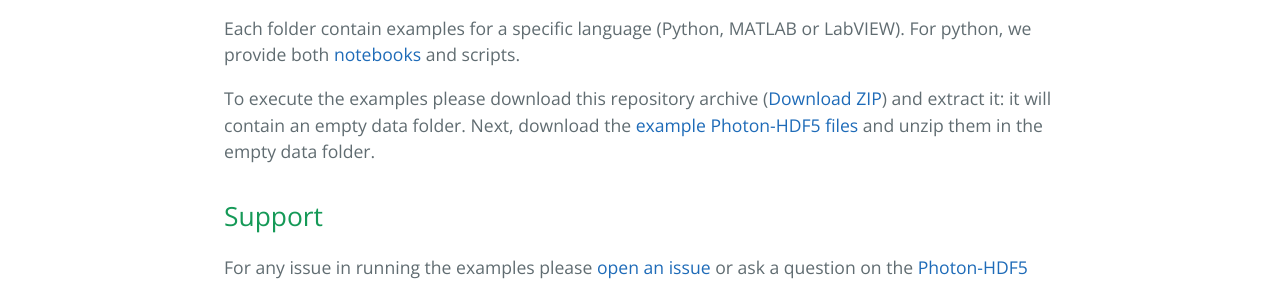
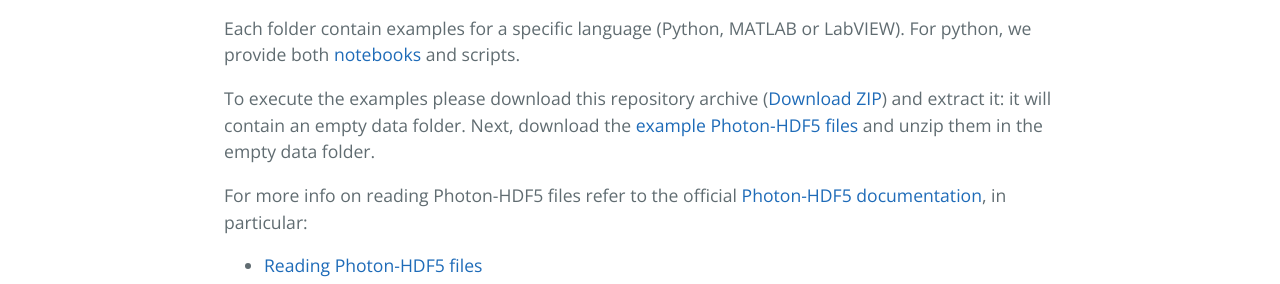
Before and after one commit to Photon-HDF5/photon_hdf5_reading_examples, a plain HTML site: page index.html in a window 1280 px wide. Shown: the part 514-798 px from the top of the page. Drawn offline with nearby package versions, Linux system fonts and the light colour scheme.

```diff
--- a/index.html
+++ b/index.html
@@ -33,6 +33,12 @@ and extract it: it will contain an empty data folder. Next, download the
 <a href="http://figshare.com/articles/Example_smFRET_data_files_in_Photon_HDF5_format/1456362">example Photon-HDF5 files</a>
 and unzip them in the empty data folder.</p>
 
+<p>For more info on reading Photon-HDF5 files refer to the official <a href="http://photon-hdf5.readthedocs.org/">Photon-HDF5 documentation</a>, in particular:</p>
+
+<ul>
+<li><a href="http://photon-hdf5.readthedocs.org/en/latest/reading.html">Reading Photon-HDF5 files</a></li>
+</ul>
+
 <h2>
 <a id="support" class="anchor" href="#support" aria-hidden="true"><span class="octicon octicon-link"></span></a>Support</h2>
 
```
Also changed, not shown: params.json (+1 -1 lines).
